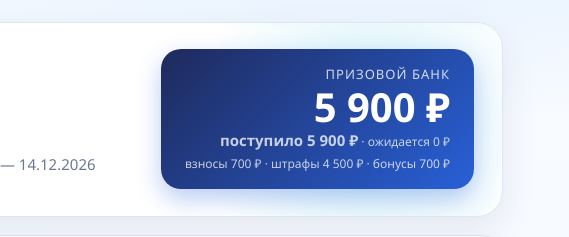
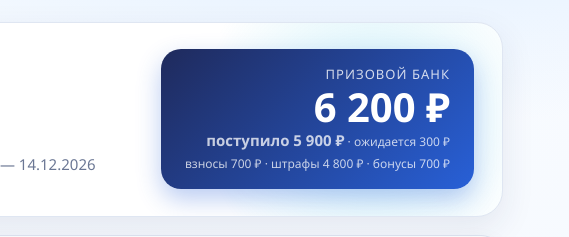
Before and after one commit to ekbkds66/simple-slim, a plain HTML site: page index.html in a window 1280 px wide. Shown: the top 237 px of the page, 711-1280 px from the left. Drawn offline with Linux system fonts and the light colour scheme.

Commit message:
update 2026-11-24 09:05

```diff
--- a/index.html
+++ b/index.html
@@ -169,7 +169,7 @@ tr.out td{opacity:.5} tr.out td.name{text-decoration:line-through}
   <p class="foot">Рейтинг — по проценту снижения от стартового веса. Клик по заголовку недели сворачивает колонку. Весы не врут, правила одинаковы для всех.</p>
 </div>
 
-<script>const SS_DATA={"participants": [{"name": "Полина", "status": "Активен", "start": 74.5, "w": [73.2, 72.65, 72.0, 71.25, 71.0, 69.8, 69.3]}, {"name": "Ксюша", "status": "Активен", "start": 65.45, "w": [64.4, 63.75, 62.8, 62.1, 61.35, 60.5, 60.4]}, {"name": "Дмитрий", "status": "Активен", "start": 135.5, "w": [134.8, 132.0, 134.5, 131.7, 131.9, 132.3, 128.2]}, {"name": "Наташа", "status": "Активен", "start": 69.4, "w": [66.3, 65.05, 63.75, 63.0, 62.05, 61, 59.7]}, {"name": "Таня", "status": "Активен", "start": 60.6, "w": [60.3, 59.8, 59.25, 59.4, 59.2, 60.2, 59.65]}, {"name": "Мария", "status": "Активен", "start": 61.4, "w": [61.1, 60.6, 60.0, 59.9, 59.6, 58.75, 58.25]}, {"name": "Анастасия", "status": "Активен", "start": 59.2, "w": [59.0, 58.2, 58.2, 57.5, 57.7, 57.5, 56.8]}], "bank": {"total": 5900, "entry": 700, "fines": 4500, "bonus": 700, "exits": 0, "received": 5900, "pending": 0}, "updated": "23.11.2026 09:27"};</script>
+<script>const SS_DATA={"participants": [{"name": "Полина", "status": "Активен", "start": 74.5, "w": [73.2, 72.65, 72.0, 71.25, 71.0, 69.8, 69.3]}, {"name": "Ксюша", "status": "Активен", "start": 65.45, "w": [64.4, 63.75, 62.8, 62.1, 61.35, 60.5, 60.4]}, {"name": "Дмитрий", "status": "Активен", "start": 135.5, "w": [134.8, 132.0, 134.5, 131.7, 131.9, 132.3, 128.2]}, {"name": "Наташа", "status": "Активен", "start": 69.4, "w": [66.3, 65.05, 63.75, 63.0, 62.05, 61, 59.7]}, {"name": "Таня", "status": "Активен", "start": 60.6, "w": [60.3, 59.8, 59.25, 59.4, 59.2, 60.2, 59.65]}, {"name": "Мария", "status": "Активен", "start": 61.4, "w": [61.1, 60.6, 60.0, 59.9, 59.6, 58.75, 58.25]}, {"name": "Анастасия", "status": "Активен", "start": 59.2, "w": [59.0, 58.2, 58.2, 57.5, 57.7, 57.5, 56.8]}], "bank": {"total": 6200, "entry": 700, "fines": 4800, "bonus": 700, "exits": 0, "received": 5900, "pending": 300}, "updated": "24.11.2026 09:05"};</script>
 <script>
 /* ===== Настройки ===== */
 const START = new Date("2026-10-05T00:00:00");
```
